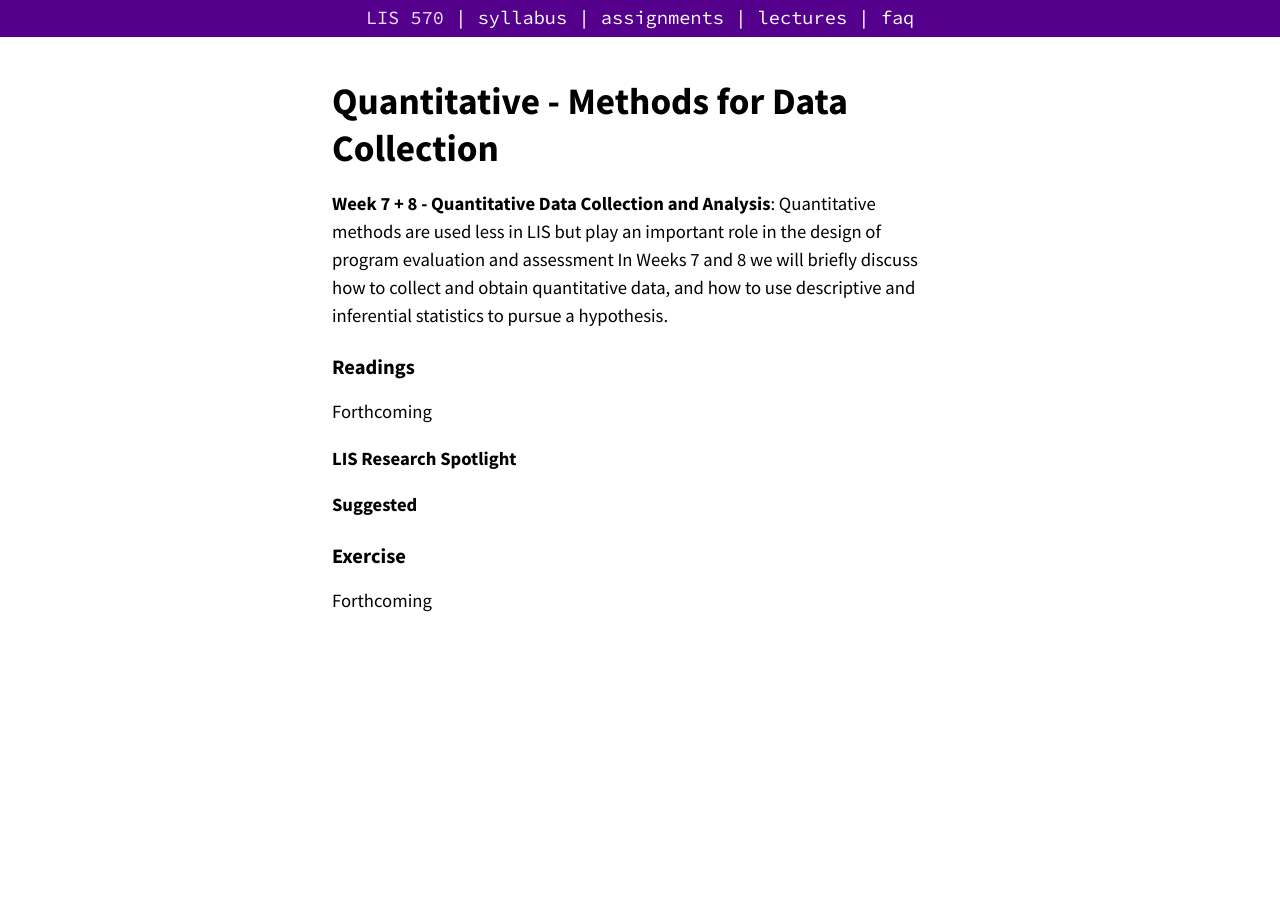
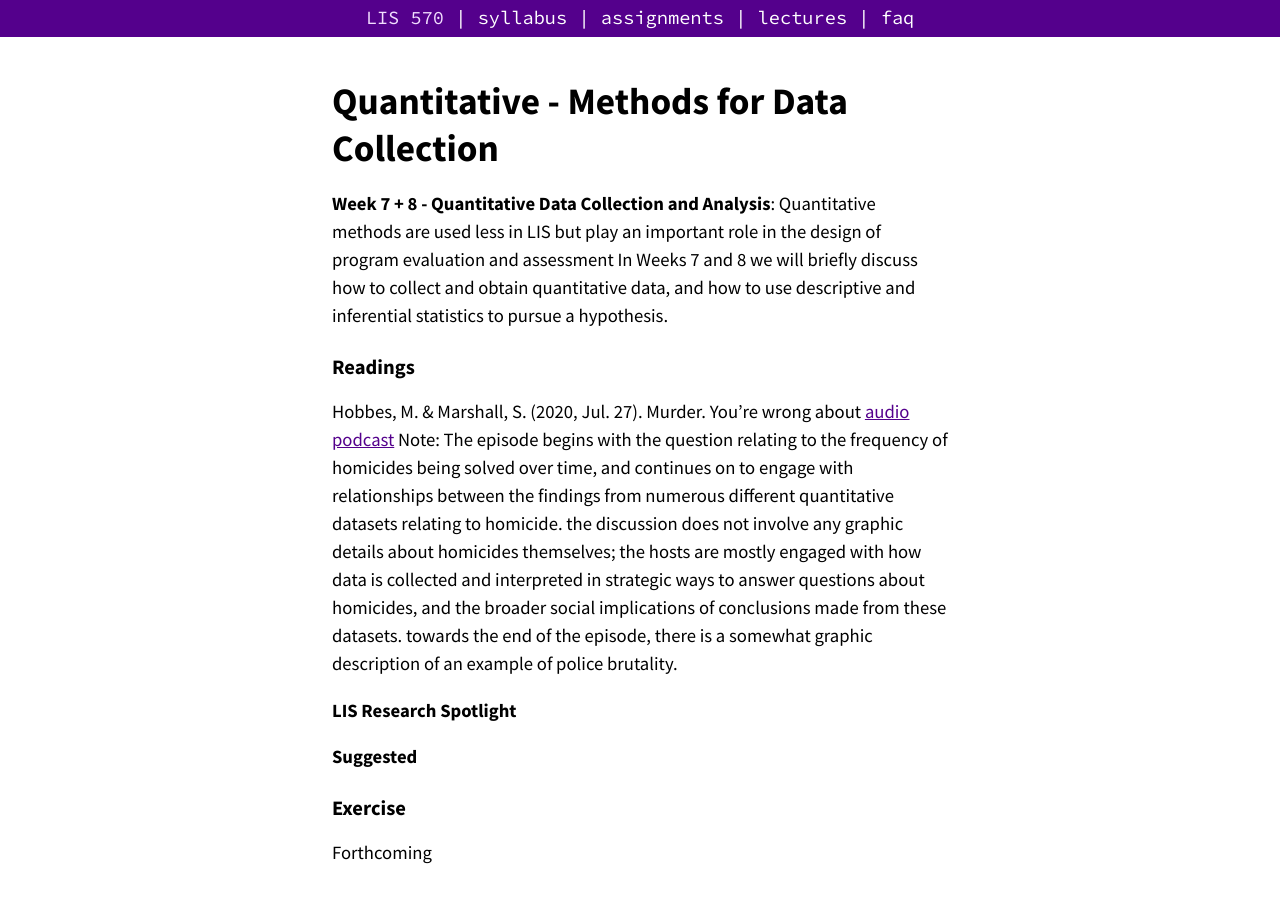
Before and after one commit to nniiicc/LIS-570-Au2020, a Jekyll site: the page built from _2020/quant-collection.md, in a window 1280 px wide. Built offline with Jekyll 4.4.1, drawn with Linux system fonts in a browser that asks for light colours.

Commit message:
push small updates

```diff
--- a/_2020/quant-collection.md
+++ b/_2020/quant-collection.md
@@ -11,7 +11,8 @@ video:
 **Week 7 + 8 - Quantitative Data Collection and Analysis**: Quantitative methods are used less in LIS but play an important role in the design of program evaluation and assessment In Weeks 7 and 8 we will briefly discuss how to collect and obtain quantitative data, and how to use descriptive and inferential statistics to pursue a hypothesis.
 
 ## Readings
-Forthcoming
+
+Hobbes, M. & Marshall, S. (2020, Jul. 27). Murder. You're wrong about [audio podcast](https://www.buzzsprout.com/1112270/4721657-murder?play=true) Note: The episode begins with the question relating to the frequency of homicides being solved over time, and continues on to engage with relationships between the findings from numerous different quantitative datasets relating to homicide. the discussion does not involve any graphic details about homicides themselves; the hosts are mostly engaged with how data is collected and interpreted in strategic ways to answer questions about homicides, and the broader social implications of conclusions made from these datasets. towards the end of the episode, there is a somewhat graphic description of an example of police brutality.
 
 **LIS Research Spotlight**
 
```
Also changed, not shown: _2020/res-ethics.md (+4 -0 lines), 2 other files.
